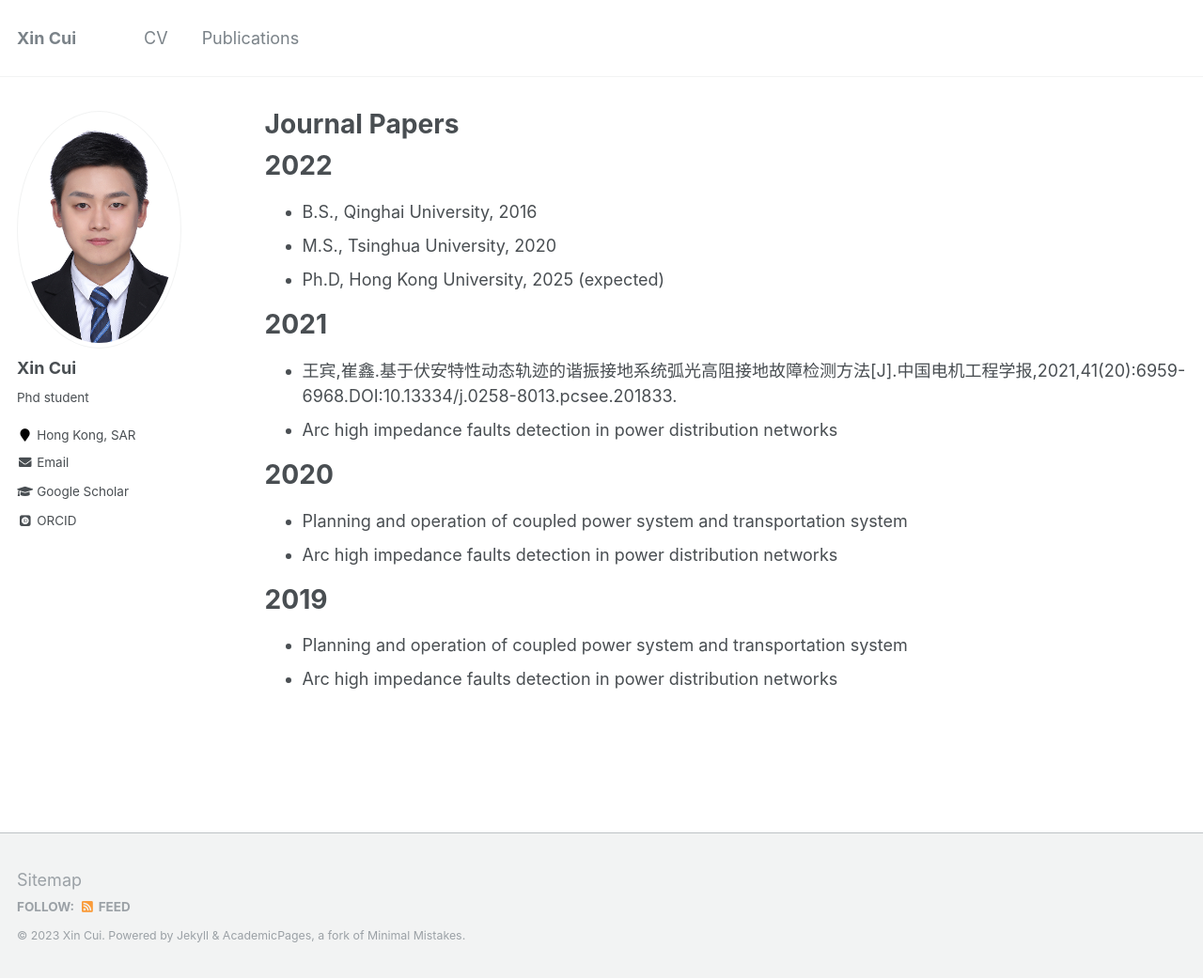
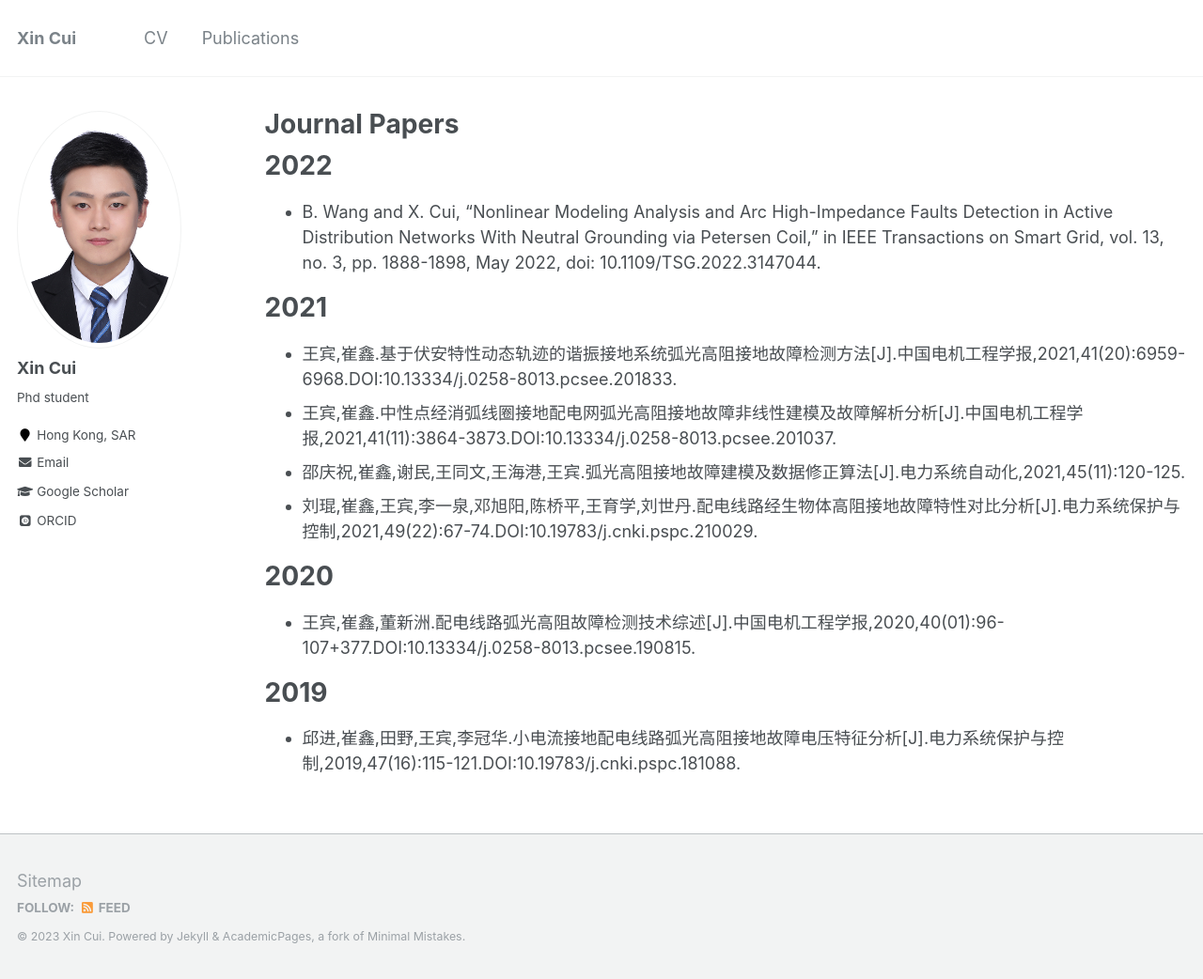
Before and after one commit to CUIXINPOWER/web, a Jekyll site: the page built from _pages/cv.md, in a window 1280 px wide and 1042 px high. Shown: the whole window at 94% size. Built offline with Jekyll 4.4.1, drawn with Linux system fonts in a browser that asks for light colours; some web fonts are replaced.

Commit message:
Update cv.md

```diff
--- a/_pages/cv.md
+++ b/_pages/cv.md
@@ -11,21 +11,19 @@ redirect_from:
 
 2022
 ======
-* B.S., Qinghai University, 2016
-* M.S., Tsinghua University, 2020
-* Ph.D, Hong Kong University, 2025 (expected)
+* B. Wang and X. Cui, "Nonlinear Modeling Analysis and Arc High-Impedance Faults Detection in Active Distribution Networks With Neutral Grounding via Petersen Coil," in IEEE Transactions on Smart Grid, vol. 13, no. 3, pp. 1888-1898, May 2022, doi: 10.1109/TSG.2022.3147044.
 
 2021
 ======
 * 王宾,崔鑫.基于伏安特性动态轨迹的谐振接地系统弧光高阻接地故障检测方法[J].中国电机工程学报,2021,41(20):6959-6968.DOI:10.13334/j.0258-8013.pcsee.201833.
-* Arc high impedance faults detection in power distribution networks
+* 王宾,崔鑫.中性点经消弧线圈接地配电网弧光高阻接地故障非线性建模及故障解析分析[J].中国电机工程学报,2021,41(11):3864-3873.DOI:10.13334/j.0258-8013.pcsee.201037.
+* 邵庆祝,崔鑫,谢民,王同文,王海港,王宾.弧光高阻接地故障建模及数据修正算法[J].电力系统自动化,2021,45(11):120-125.
+* 刘琨,崔鑫,王宾,李一泉,邓旭阳,陈桥平,王育学,刘世丹.配电线路经生物体高阻接地故障特性对比分析[J].电力系统保护与控制,2021,49(22):67-74.DOI:10.19783/j.cnki.pspc.210029.
 
 2020
 ======
-* Planning and operation of coupled power system and transportation system
-* Arc high impedance faults detection in power distribution networks
+* 王宾,崔鑫,董新洲.配电线路弧光高阻故障检测技术综述[J].中国电机工程学报,2020,40(01):96-107+377.DOI:10.13334/j.0258-8013.pcsee.190815.
 
 2019
 ======
-* Planning and operation of coupled power system and transportation system
-* Arc high impedance faults detection in power distribution networks
+* 邱进,崔鑫,田野,王宾,李冠华.小电流接地配电线路弧光高阻接地故障电压特征分析[J].电力系统保护与控制,2019,47(16):115-121.DOI:10.19783/j.cnki.pspc.181088.
```
